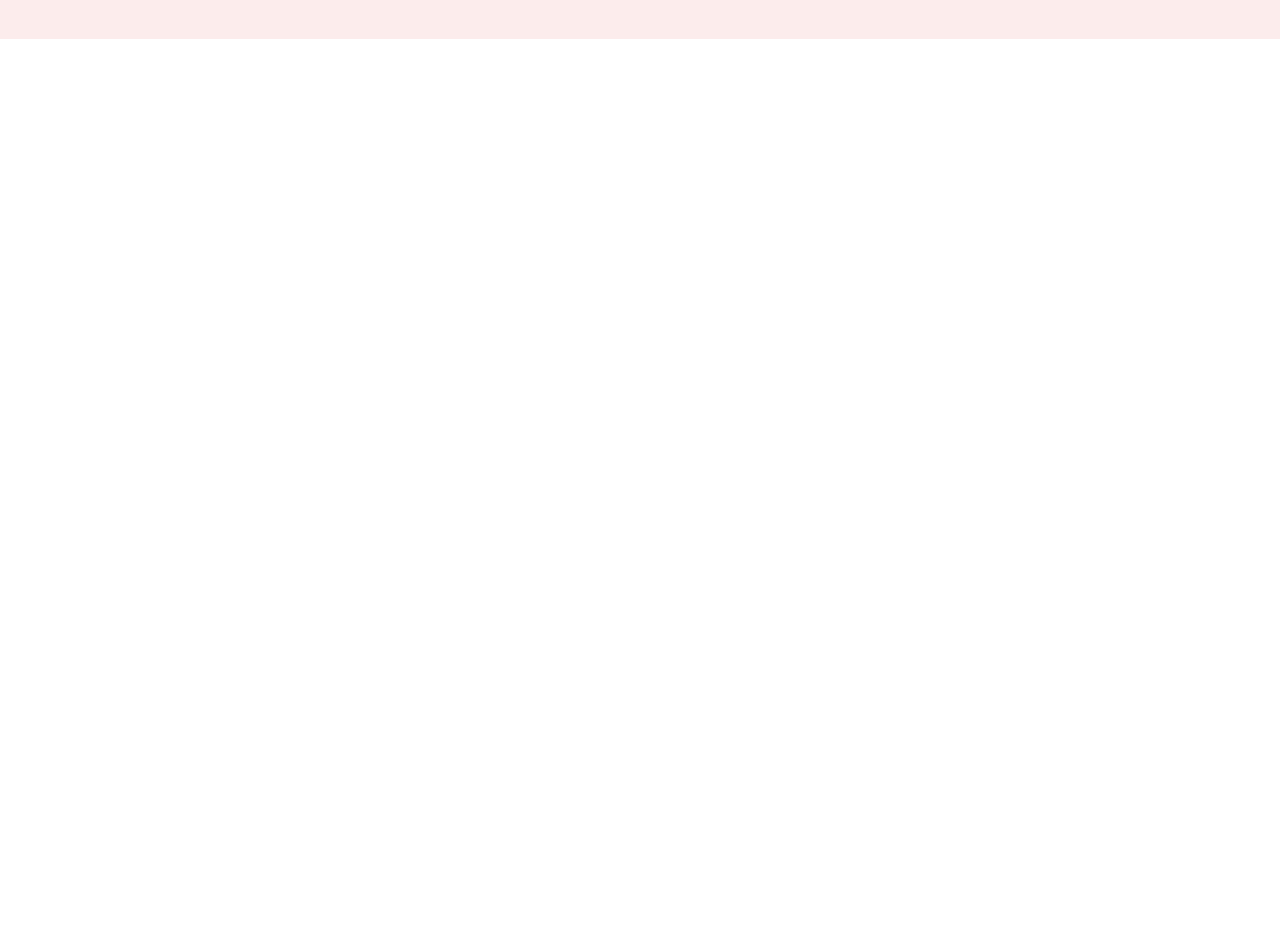
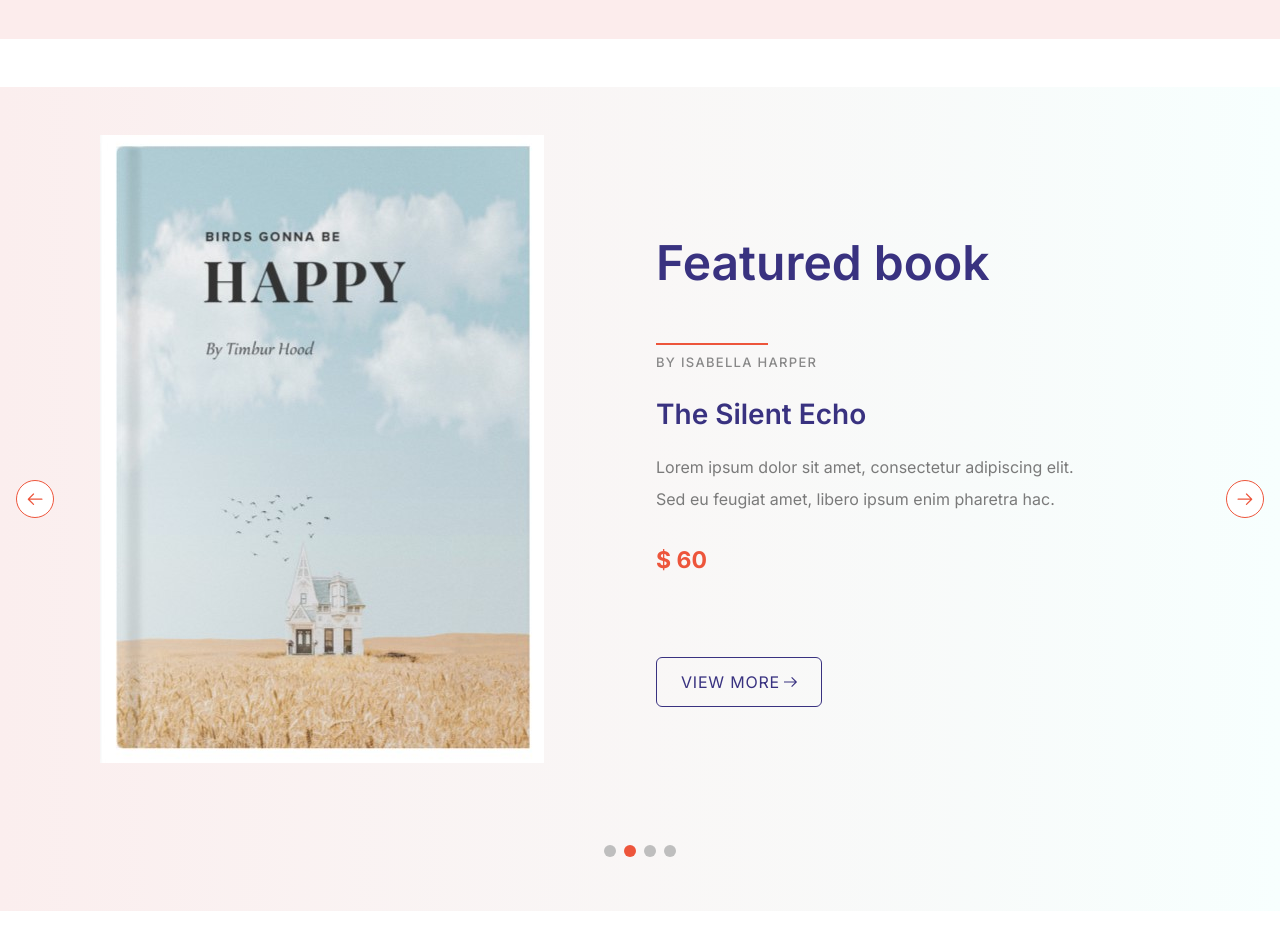
Before and after one commit to eric4477/online-book-store, a React (Vite) app: page /home in a window 1280 px wide. Shown: the part 1900-2849 px from the top of the page. Before the commit the page ends 1939 px from the top, so only its background shows below. Built offline with nearby package versions, Linux system fonts and the light colour scheme; no server answers; sample sign-in values are in the browser's storage.

Commit message:
Complete FeaturedBooks section with Swiper.js integration

```diff
--- /dev/null
+++ b/src/constants/FEATUREDBOOKS.ts
@@ -0,0 +1,31 @@
+export const featuredBooks = [
+  {
+    Author: "Timbur Hood",
+    title: "Birds gonna be happy",
+    Description: `Lorem ipsum dolor sit amet, consectetur adipiscing elit.
+    Sed eu feugiat amet, libero ipsum enim pharetra hac.`,
+    price: 45.00,
+  },
+  {
+    Author: "Isabella Harper",
+    title: "The Silent Echo",
+    Description: `Lorem ipsum dolor sit amet, consectetur adipiscing elit. Sed eu feugiat amet,
+     libero ipsum enim pharetra hac.`,
+    price: 60.00,
+  },
+
+  {
+    Author: "Jonathan Reed",
+    title: "Whispers of the Forgotten",
+    Description: `Lorem ipsum dolor sit amet, consectetur adipiscing elit. Sed eu feugiat amet,
+    libero ipsum enim pharetra hac`,
+    price: 75.00,
+  },
+  {
+    Author: "Evelyn Monroe",
+    title: "Shadows of the Past",
+    Description: ` Lorem ipsum dolor sit amet, consectetur adipiscing elit.
+    Sed eu feugiat amet, libero ipsum enim pharetra hac.`,
+    price: 80.00,
+  },
+];
--- a/src/pages/master/Home/Home.tsx
+++ b/src/pages/master/Home/Home.tsx
@@ -1,4 +1,5 @@
 import Categories from "./components/Categories";
+import FeaturedBooks from "./components/FeaturedBooks";
 import Hero from "./components/Hero";
 import Navbar from "./components/Navbar";
 import NewRelease from "./components/NewRelease";
@@ -10,6 +11,7 @@ function Home() {
       <Hero />
       <Categories />
       <NewRelease />
+      <FeaturedBooks />
     </div>
   );
 }
--- /dev/null
+++ b/src/pages/master/Home/components/FeaturedBooks.tsx
@@ -0,0 +1,82 @@
+import { useRef } from "react";
+import { Swiper, SwiperSlide } from "swiper/react";
+import SwiperCore from "swiper";
+import "swiper/css";
+import "swiper/css/navigation";
+import "swiper/css/pagination";
+import { Autoplay, Pagination } from "swiper/modules";
+import CustomButton from "./CustomButton";
+import featureBookImg from "../../../../assets/images/feature-book.jpg";
+import { GoArrowLeft, GoArrowRight } from "react-icons/go";
+import { featuredBooks } from "../../../../constants/FEATUREDBOOKS";
+
+function FeaturedBooks() {
+  const swiperRef = useRef<SwiperCore | null>(null);
+  return (
+    <section className="featured-books-section py-12 my-12 bg-gradient-to-r from-[#FBEEEE] to-[#F7FFFE] relative">
+      <Swiper
+        modules={[Pagination, Autoplay]}
+        pagination={{ clickable: true, el: ".custom-swiper-pagination" }}
+        spaceBetween={30}
+        slidesPerView={1}
+        loop={true}
+        onSwiper={(swiper) => (swiperRef.current = swiper)}
+        autoplay={{ delay: 4000 }}
+      >
+        {featuredBooks.map((book, index) => (
+          <SwiperSlide key={index}>
+            <div
+              key={index}
+              className="flex flex-row items-center max-lg:flex-col gap-8 px-5"
+            >
+              <div className="feature-book-img-wrapper flex items-center justify-center w-1/2 max-lg:w-full pb-12">
+                <img src={featureBookImg} alt="book image" />
+              </div>
+              <div className="flex flex-col w-1/2  max-lg:w-full max-lg:items-center">
+                <h2 className="text-5xl font-semibold text-[#393280] max-[500px]:text-4xl">
+                  Featured book
+                </h2>
+                <span className="w-28 h-[2px] bg-[#ED553B] mt-14"></span>
+                <h4 className="author text-[13px] font-medium  text-[#888888] uppercase tracking-widest mt-2">
+                  By {book.Author}
+                </h4>
+                <h3 className="book-title text-[28px] text-[#393280] font-semibold mt-5 max-[500px]:text-[22px]">
+                  {book.title}
+                </h3>
+                <p className="text-[#7A7A7A] max-w-[70%] mt-4 leading-8 max-lg:max-w-[50%] max-sm:max-w-[80%]">
+                  {book.Description}
+                </p>
+                <p className="book-price text-[#ED553B] text-[23px] font-bold mt-7">
+                  $ {book.price}
+                </p>
+                <div className="flex items-center justify-start mt-20">
+                  <CustomButton>View more</CustomButton>
+                </div>
+              </div>
+            </div>
+          </SwiperSlide>
+        ))}
+
+        <div className="flex justify-center text-center">
+          <div className="custom-swiper-pagination mt-7 "></div>
+        </div>
+      </Swiper>
+      <button
+        className="absolute left-4 top-1/2 transform -translate-y-1/2 rounded-full
+        py-2 px-2 border border-[#ED553B] bg-white max-[550px]:hidden z-20"
+        onClick={() => swiperRef.current?.slidePrev()}
+      >
+        <GoArrowLeft fill="#ED553B" size={20} />
+      </button>
+      <button
+        className="absolute right-4 top-1/2 transform -translate-y-1/2 rounded-full
+        py-2 px-2 border border-[#ED553B] bg-white max-[550px]:hidden z-20"
+        onClick={() => swiperRef.current?.slideNext()}
+      >
+        <GoArrowRight fill="#ED553B" size={20} />
+      </button>
+    </section>
+  );
+}
+
+export default FeaturedBooks;
```
Also changed, not shown: src/assets/images/feature-book.jpg (added).
